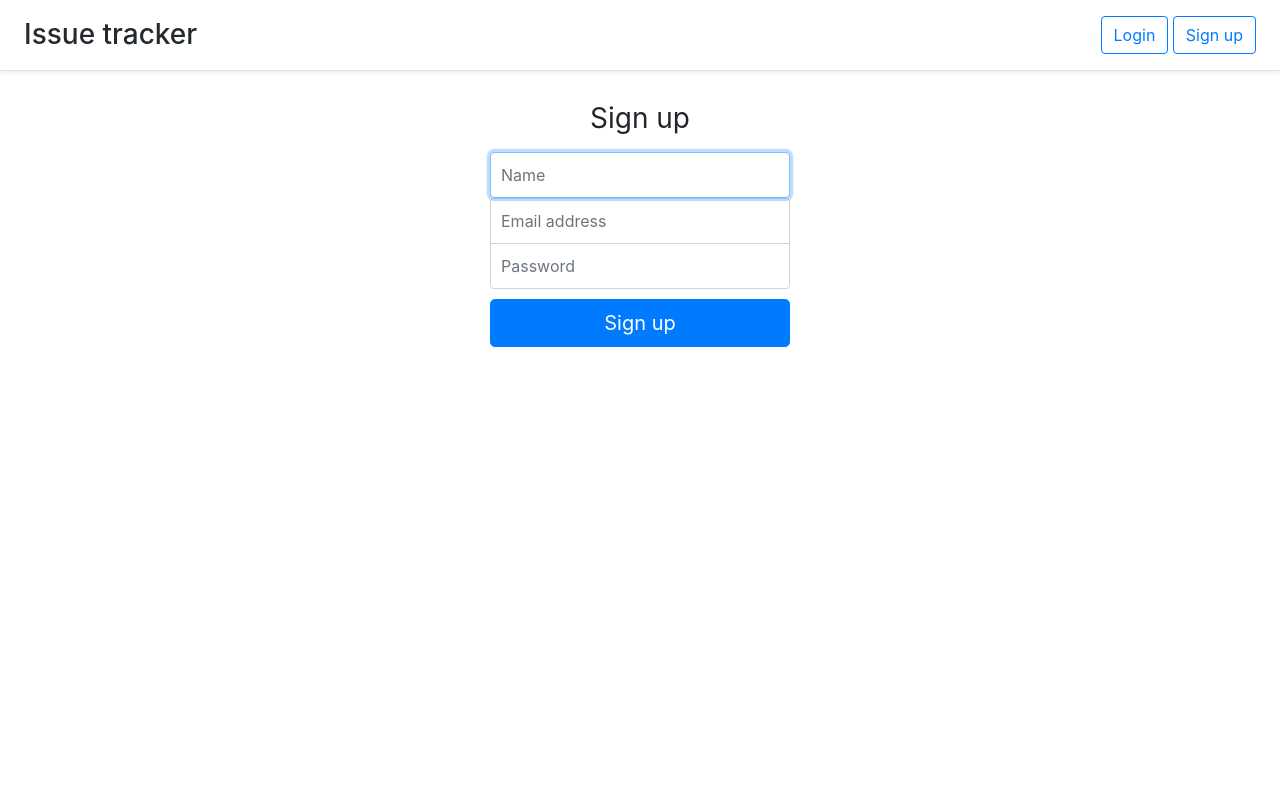
After one commit to psurkov/Issue-tracker, a Flask app: page /signup in a window 1280 px wide. The commit adds this page. Run offline with Flask 2, Linux system fonts and the light colour scheme; some libraries are stand-ins or nearby versions.

Commit message:
Add login and signup

```diff
--- a/app.py
+++ b/app.py
@@ -1,19 +1,37 @@
+import secrets
 from flask import Flask
+from flask_login import LoginManager
 from flask_sqlalchemy import SQLAlchemy
 
 db = SQLAlchemy()
 
+from auth import auth as auth_blueprint
 from issue import issues as issues_blueprint
 from comment import comments as comments_blueprint
 from label import labels as labels_blueprint
 
+from auth import User
+
 app = Flask(__name__)
 app.config['SQLALCHEMY_DATABASE_URI'] = 'sqlite:///sqlite.db'
 app.config['SQLALCHEMY_TRACK_MODIFICATIONS'] = False
+app.config['SECRET_KEY'] = secrets.token_urlsafe(16)
+app.register_blueprint(auth_blueprint)
 app.register_blueprint(issues_blueprint)
 app.register_blueprint(comments_blueprint)
 app.register_blueprint(labels_blueprint)
 db.init_app(app)
+
+
+login_manager = LoginManager()
+login_manager.login_view = 'auth.login'
+login_manager.init_app(app)
+
+
+@login_manager.user_loader
+def load_user(user_id):
+    # since the user_id is just the primary key of our user table, use it in the query for the user
+    return User.query.get(int(user_id))
 
 # with app.app_context():
 #     db.create_all()
--- a/auth.py
+++ b/auth.py
@@ -1,12 +1,56 @@
-# from flask import Blueprint
-# from app import db
-#
-# auth = Blueprint('auth', __name__)
-#
-# @auth.route('/login')
-# def login():
-#     return 'Login'
-#
-# @auth.route('/signup')
-# def signup():
-#     return 'Signup'
+from flask import Blueprint, render_template, request, redirect
+from flask_login import UserMixin, login_user
+from werkzeug.security import generate_password_hash, check_password_hash
+
+from app import *
+
+auth = Blueprint('auth', __name__)
+
+
+class User(UserMixin, db.Model):
+    id = db.Column(db.Integer, primary_key=True)
+    email = db.Column(db.String(100), unique=True)
+    password = db.Column(db.String(100))
+    name = db.Column(db.String(100))
+
+
+@auth.route('/login')
+def login():
+    return render_template('login.html')
+
+
+@auth.route('/signup')
+def signup():
+    return render_template('signup.html')
+
+
+@auth.route('/signup', methods=['POST'])
+def signup_post():
+    email = request.form['inputEmail']
+    name = request.form['inputName']
+    password = request.form['inputPassword']
+    print(email, name, password)
+
+    if User.query.filter_by(email=email).count():  # already exists
+        return redirect('/signup')
+
+    user = User(email=email, name=name, password=generate_password_hash(password, method='sha256'))
+
+    db.session.add(user)
+    db.session.commit()
+
+    return redirect('/login')
+
+
+@auth.route('/login', methods=['POST'])
+def login_post():
+    email = request.form['inputEmail']
+    password = request.form['inputPassword']
+    print(email, password)
+
+    user = User.query.filter_by(email=email).first()
+
+    if not user or not check_password_hash(user.password, password):
+        return redirect('/login')
+    login_user(user, remember=True)
+    return redirect('/')
--- a/comment.py
+++ b/comment.py
@@ -1,5 +1,7 @@
 from datetime import datetime
 from flask import Blueprint, render_template, redirect, request
+from flask_login import login_required
+
 from app import *
 import issue
 
@@ -22,6 +24,7 @@ def show_issues(issue_id):
 
 
 @comments.route('/comment/<int:issue_id>', methods=['POST'])
+@login_required
 def add_comment(issue_id):
     if not issue.Issue.query.get(issue_id).is_open:
         return "Error"
--- a/issue.py
+++ b/issue.py
@@ -1,4 +1,6 @@
 from flask import Blueprint, render_template, request, redirect
+from flask_login import login_required
+
 from app import *
 from comment import *
 
@@ -48,6 +50,7 @@ def closed_issues():
 
 
 @issues.route('/new-issue', methods=['POST'])
+@login_required
 def new_issue():
     issue = Issue(title=request.form['title'], author=request.form['author'])
     comment = Comment(text=request.form['text'], issue=issue)
--- a/label.py
+++ b/label.py
@@ -1,5 +1,7 @@
 from enum import Enum
 from flask import Blueprint, redirect
+from flask_login import login_required
+
 from app import *
 import issue
 
@@ -20,6 +22,7 @@ class Label(db.Model):
 
 
 @labels.route('/issue/<int:issue_id>/add-label/<int:label_id>', methods=['POST'])
+@login_required
 def add_label(issue_id, label_id):
     try:
         label_type = LabelTypes(label_id)
--- a/static/base.css
+++ b/static/base.css
@@ -1,3 +1,7 @@
+html, body {
+    height: 100%;
+}
+
 .content {
     margin-left: 17%;
     margin-right: 17%;
@@ -26,3 +30,34 @@
     margin-top: 1em;
     margin-bottom: 1em;
 }
+
+.form-signin {
+  width: 100%;
+  max-width: 330px;
+  padding: 15px;
+  margin: 0 auto;
+  text-align: center;
+}
+.form-signin .form-control {
+  position: relative;
+  box-sizing: border-box;
+  height: auto;
+  padding: 10px;
+  font-size: 16px;
+}
+.form-signin .form-control:focus {
+  z-index: 2;
+}
+.form-signin input[type="email"] {
+  margin-bottom: -1px;
+  border-bottom-right-radius: 0;
+  border-bottom-left-radius: 0;
+}
+.form-signin input[type="password"] {
+  margin-bottom: 10px;
+  border-top-left-radius: 0;
+  border-top-right-radius: 0;
+}
+.logged {
+    margin: 0;
+}
--- a/templates/base.html
+++ b/templates/base.html
@@ -17,8 +17,12 @@
               Issue tracker
         </a>
   <nav class="my-2 my-md-0 me-md-3">
-    <a class="btn btn-outline-primary" href="#">Login</a>
-    <a class="btn btn-outline-primary" href="#">Sign up</a>
+    {% if current_user.is_authenticated %}
+    <h5 class="logged">You are logged in as {{ current_user.name }} </h5>
+    {% else %}
+    <a class="btn btn-outline-primary" href="/login">Login</a>
+    <a class="btn btn-outline-primary" href="/signup">Sign up</a>
+    {% endif %}
   </nav>
 </header>
 <div id="content" class="content">{% block content %}{% endblock %}</div>
--- /dev/null
+++ b/templates/signup.html
@@ -0,0 +1,18 @@
+{% extends "base.html" %}
+
+{% block title %}
+Sing up
+{% endblock %}
+
+{% block content %}
+<form class="form-signin" method="post">
+  <h1 class="h3 mb-3 font-weight-normal">Sign up</h1>
+  <label for="inputName" id="inputName" class="sr-only">Name</label>
+  <input type="text" id="inputName" name="inputName" class="form-control" placeholder="Name" required="" autofocus="">
+  <label for="inputEmail" class="sr-only">Email address</label>
+  <input type="email" id="inputEmail" name="inputEmail" class="form-control" placeholder="Email address" required="" autofocus="">
+  <label for="inputPassword" class="sr-only">Password</label>
+  <input type="password" id="inputPassword" name="inputPassword" class="form-control" placeholder="Password" required="">
+  <button class="btn btn-lg btn-primary btn-block" type="submit">Sign up</button>
+</form>
+{% endblock %}
```
Also changed, not shown: templates/login.html (added, +16 -0 lines), sqlite.db (added).
